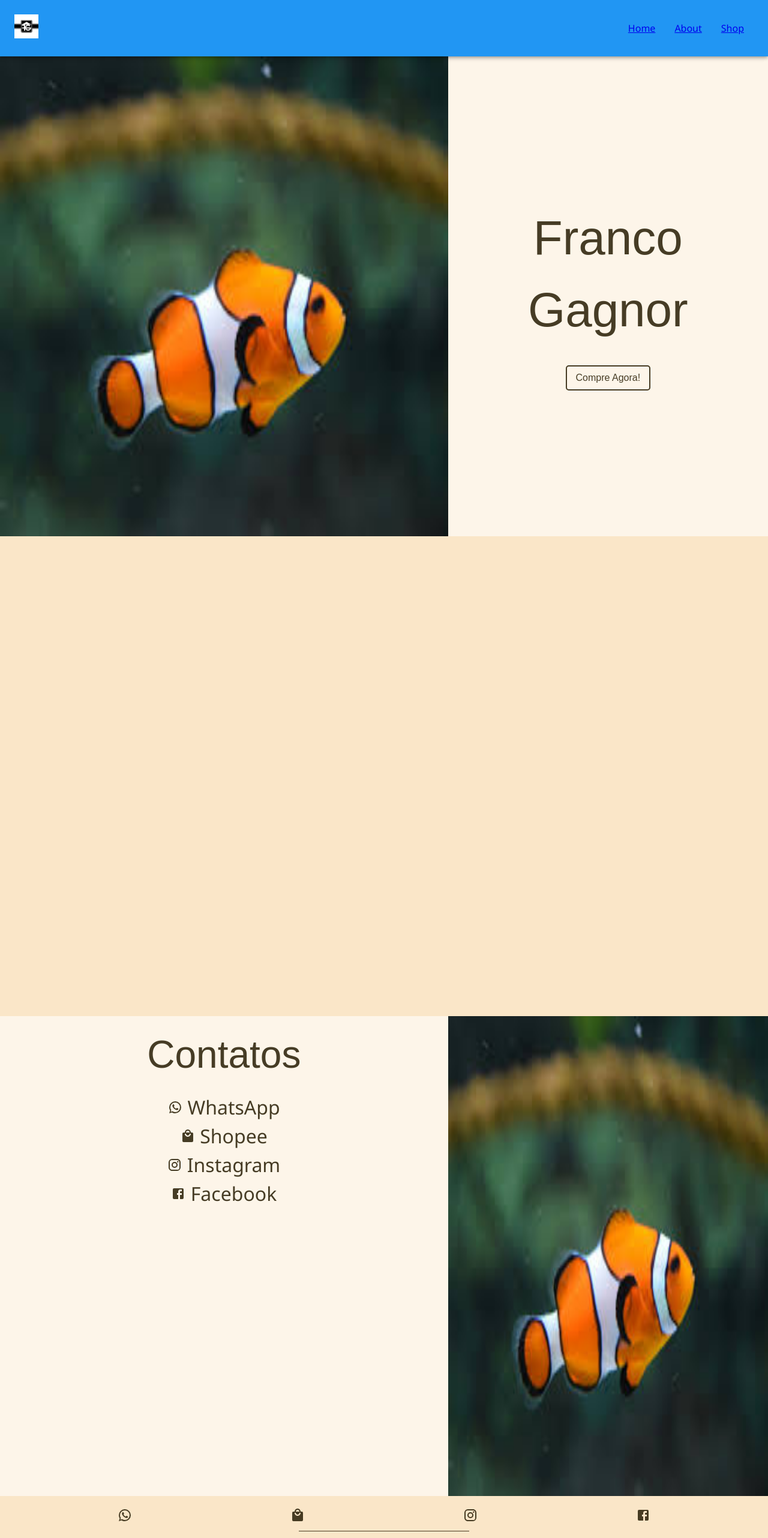
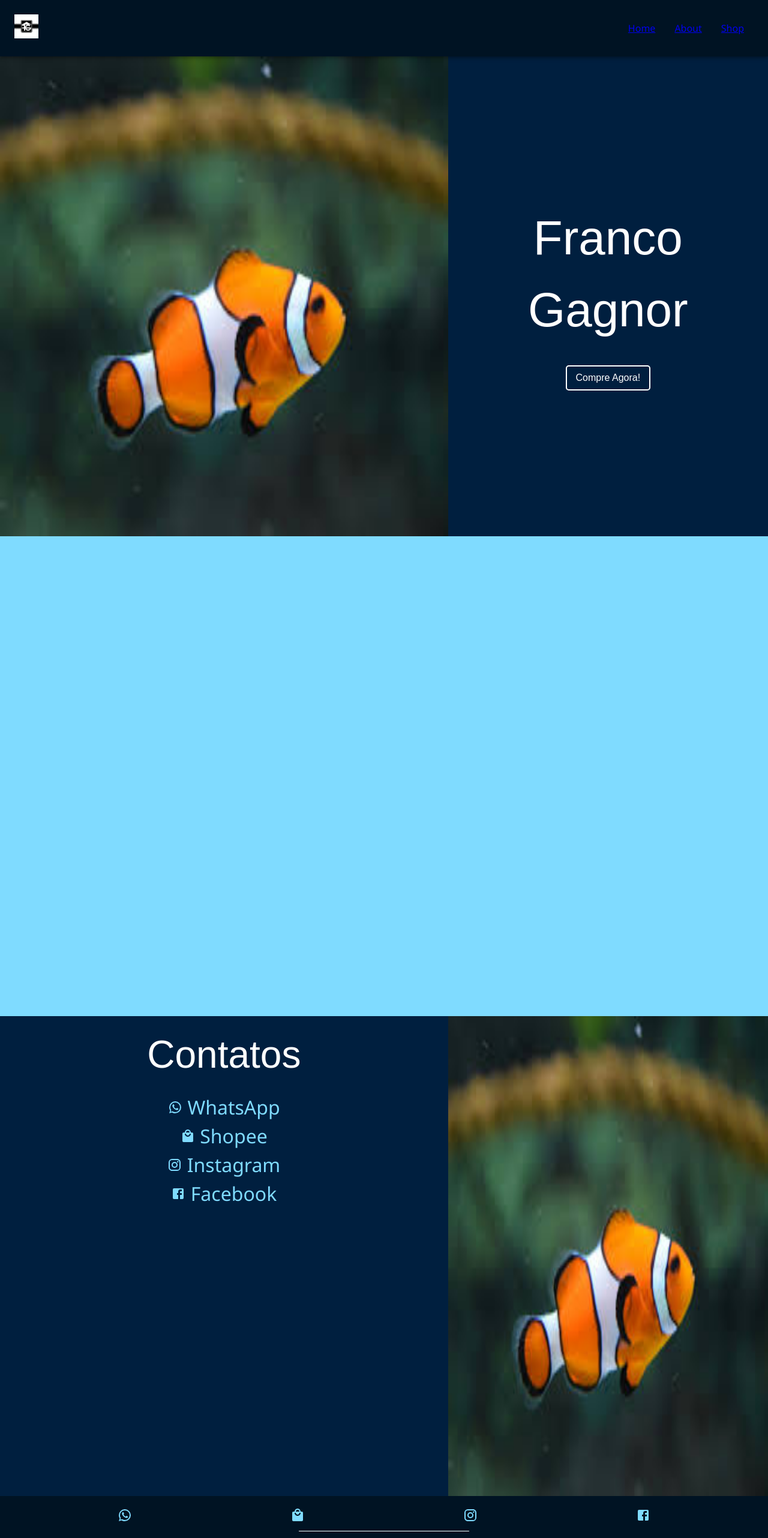
Before and after one commit to PedroVillafuerte/FrancoGagnorShop, a React (Vite) app: page / in a window 1280 px wide. Shown: the top 2564 px of the page at 60% size. Built offline with nearby package versions, Linux system fonts and the light colour scheme.

Commit message:
theme aplied to all components

```diff
--- a/src/components/Buttons/DefaultButton.tsx
+++ b/src/components/Buttons/DefaultButton.tsx
@@ -7,17 +7,16 @@ type ButtonProps = {
 }
 
 const DefaultButton: React.FC<ButtonProps> = ({ children, onClick }) => {
-    const DefaultButton = styled("button")(() => ({
-        color: "rgba(50,40,15,90%)",
+    const DefaultButton = styled("button")(({ theme }) => ({
+        color: theme.palette.primary.contrastText,
         backgroundColor: "transparent",
-        border: `2px solid rgba(50,40,15,90%)`,
+        border: `2px solid ${theme.palette.primary.contrastText}`,
         borderRadius: "5px",
         padding: "10px 15px",
         cursor: "pointer",
         fontSize: "1rem",
         '&:hover': {
-            backgroundColor: 'rgb(10,30,10)',
-            color: 'rgba(250,230,200,90%)'
+            backgroundColor: theme.palette.secondary.main,
         }
     }))
     return (
--- a/src/components/Footer/Footer.tsx
+++ b/src/components/Footer/Footer.tsx
@@ -5,15 +5,15 @@ import InstagramIcon from '@mui/icons-material/Instagram';
 import FacebookIcon from '@mui/icons-material/Facebook';
 
 const Footer = () => {
-    const StyledFooter = styled("div")(() => ({
+    const StyledFooter = styled("div")(({ theme }) => ({
         display: 'flex',
-        backgroundColor: "rgba(250,230,200,100%)",
-        color: "rgba(50,40,15,90%)",
+        backgroundColor: theme.palette.primary.dark,
+        color: theme.palette.primary.contrastText,
         padding: '20px',
     }))
 
-    const StyledLink = styled('a')(() => ({
-        color: "rgba(50,40,15,90%)",
+    const StyledLink = styled('a')(({ theme }) => ({
+        color: theme.palette.secondary.main,
         textDecoration: 'none',
         '&:hover': {
             cursor: 'pointer',
--- a/src/components/NavBar/NavBar.tsx
+++ b/src/components/NavBar/NavBar.tsx
@@ -1,5 +1,4 @@
 import { AppBar, Grid2, MenuItem, styled, Toolbar } from "@mui/material"
-import { blue, red } from "@mui/material/colors"
 import Logo from '../../assets/Imgs/LogoFG.jpg'
 import { Link } from "react-router-dom"
 
@@ -7,15 +6,14 @@ const NavBar = () => {
     const StyledToolbar = styled(Toolbar)(({ theme }) => ({
         justifyContent: 'space-between',
         padding: 24,
-        backgroundColor: blue[500],
+        backgroundColor: theme.palette.primary.dark,
         overflow: 'hidden',
     }))
     const StyledMenuIcon = styled(MenuItem)(({ theme }) => ({
-        color: "white",
+        color: theme.palette.primary.contrastText,
         textDecoration: 'none',
         '&:hover': {
             transform: 'scale(1.1)',
-            color: blue[900],
             cursor: 'pointer',
         },
     }))
@@ -38,7 +36,7 @@ const NavBar = () => {
                     </Grid2>
                     <Grid2 container>
                         <StyledMenuIcon >
-                            <Link to="/">
+                            <Link to="/" >
                                 Home
                             </Link>
                         </StyledMenuIcon>
--- a/src/components/Product/Product.tsx
+++ b/src/components/Product/Product.tsx
@@ -22,8 +22,8 @@ const Product: React.FC<ProductProps> = (({ name, img, price, description, butto
     description = description ? description : "Descrição do produto"
     button = button ? button : { label: "Comprar", link: "https://www.google.com" }
 
-    const StyledProduct = styled('div')(() => ({
-        backgroundColor: 'blue',
+    const StyledProduct = styled('div')(({ theme }) => ({
+        backgroundColor: theme.palette.secondary.main,
         margin: '1vh',
         padding: '1vh',
     }))
--- a/src/pages/About/About.tsx
+++ b/src/pages/About/About.tsx
@@ -3,8 +3,9 @@ import PlaceHolder from "../../assets/Imgs/PlaceHolder.jpg"
 import DefaultButton from "../../components/Buttons/DefaultButton"
 
 const Contact = () => {
-    const StyledAbout = styled("div")(() => ({
-        backgroundColor: "rgba(250,230,200,40%)",
+    const StyledAbout = styled("div")(({ theme }) => ({
+        backgroundColor: theme.palette.primary.main,
+        color: theme.palette.primary.contrastText,
         height: '100vh',
         display: 'flex',
         alignItems: 'center',
@@ -15,10 +16,10 @@ const Contact = () => {
         width: "100%",
     }))
 
-    const StyledTitle = styled("div")(() => ({
+    const StyledTitle = styled("div")(({ theme }) => ({
         fontSize: "4rem",
         fontFamily: "sans-serif",
-        color: "rgba(50,40,15,90%)",
+        color: theme.palette.primary.contrastText,
     }))
 
     return (
--- a/src/pages/Home/Sections/Contact/Contact.tsx
+++ b/src/pages/Home/Sections/Contact/Contact.tsx
@@ -6,8 +6,8 @@ import InstagramIcon from '@mui/icons-material/Instagram';
 import FacebookIcon from '@mui/icons-material/Facebook';
 
 const Contact = () => {
-    const StyledHero = styled("div")(() => ({
-        backgroundColor: "rgba(250,230,200,40%)",
+    const StyledContact = styled("div")(({ theme }) => ({
+        backgroundColor: theme.palette.primary.main,
         height: '100vh'
     }))
 
@@ -16,14 +16,14 @@ const Contact = () => {
         width: "100%",
     }))
 
-    const StyledLink = styled("a")(() => ({
+    const StyledLink = styled("a")(({ theme }) => ({
         textDecoration: "none",
         cursor: "pointer",
         fontSize: "2rem",
-        color: "rgba(50,40,15,90%)",
+        color: theme.palette.secondary.main,
         width: "max-content",
         '&:hover': {
-            color: 'rgb(10,30,10)'
+
         }
     }))
 
@@ -33,15 +33,15 @@ const Contact = () => {
         alignItems: "center",
     }))
 
-    const StyledTitle = styled("div")(() => ({
+    const StyledTitle = styled("div")(({ theme }) => ({
         fontSize: "4rem",
         fontFamily: "sans-serif",
         padding: "1rem",
-        color: "rgba(50,40,15,90%)",
+        color: theme.palette.primary.contrastText,
     }))
 
     return (
-        <StyledHero>
+        <StyledContact>
             <Grid2 container sx={{ justifyContent: "space-between", alignItems: "center", textAlign: "center" }}>
                 <Grid2 size={{ xs: 12, md: 7 }} height={{ xs: '50vh', md: '100vh' }} alignItems="center">
                     <StyledTitle>Contatos</StyledTitle>
@@ -56,7 +56,7 @@ const Contact = () => {
                     <StyledImg src={PlaceHolder} />
                 </Grid2>
             </Grid2>
-        </StyledHero>
+        </StyledContact>
     )
 }
 
--- a/src/pages/Home/Sections/Hero/Hero.tsx
+++ b/src/pages/Home/Sections/Hero/Hero.tsx
@@ -4,8 +4,8 @@ import DefaultButton from "../../../../components/Buttons/DefaultButton"
 
 const Hero = () => {
 
-    const StyledHero = styled("div")(() => ({
-        backgroundColor: "rgba(250,230,200,40%)",
+    const StyledHero = styled("div")(({ theme }) => ({
+        backgroundColor: theme.palette.primary.main,
         height: '100vh'
     }))
 
@@ -14,8 +14,8 @@ const Hero = () => {
         width: "100%",
     }))
 
-    const StyledLogo = styled("div")(() => ({
-        color: "rgba(50,40,15,90%)",
+    const StyledLogo = styled("div")(({ theme }) => ({
+        color: theme.palette.primary.contrastText,
         fontSize: "5rem",
         fontFamily: "sans-serif",
         paddingBottom: "2rem"
--- a/src/pages/Home/Sections/Highlights/Highlights.tsx
+++ b/src/pages/Home/Sections/Highlights/Highlights.tsx
@@ -1,9 +1,9 @@
 import { styled } from "@mui/material"
 
 const Highlights = () => {
-    const StyledDiv = styled("div")(() => ({
+    const StyledDiv = styled("div")(({ theme }) => ({
         height: "100vh",
-        backgroundColor: "rgba(250,230,200,100%)"
+        backgroundColor: theme.palette.secondary.main
     }))
     return (
         <StyledDiv>
--- a/src/pages/Shop/Shop.tsx
+++ b/src/pages/Shop/Shop.tsx
@@ -1,12 +1,11 @@
 import { Grid2, styled, Typography } from "@mui/material"
-import { green, red } from "@mui/material/colors"
 import AllProducts from '../../components/Product/AllProducts'
 import Product from "../../components/Product/Product"
 import Filter from "./ShopFilter"
 
 const Shop = () => {
-    const StyledProducts = styled('div')(() => ({
-        backgroundColor: green[500],
+    const StyledProducts = styled('div')(({ theme }) => ({
+        backgroundColor: theme.palette.primary.light,
         height: '100vh',
         overflowY: 'auto',
     }))
--- a/src/pages/Shop/ShopFilter.tsx
+++ b/src/pages/Shop/ShopFilter.tsx
@@ -1,11 +1,10 @@
 import { Grid2, styled, Typography } from "@mui/material"
-import { red } from "@mui/material/colors"
 
 const Filter = () => {
-    const StyledFitler = styled('div')(() => ({
+    const StyledFitler = styled('div')(({ theme }) => ({
         display: 'flex',
         flexDirection: 'column',
-        backgroundColor: red[500],
+        backgroundColor: theme.palette.secondary.main,
         height: '100vh',
     }))
 
--- a/src/theme.ts
+++ b/src/theme.ts
@@ -3,10 +3,12 @@ import { createTheme, responsiveFontSizes } from '@mui/material/styles';
 let theme = createTheme({
     palette: {
         primary: {
-            main: '#000000',
+            main: '#001f3f',
+            dark: '#001323',
+            light: '#3498db'
         },
         secondary: {
-            main: '#ffffff',
+            main: '#7fdbff',
         },
     },
     typography: {
```
